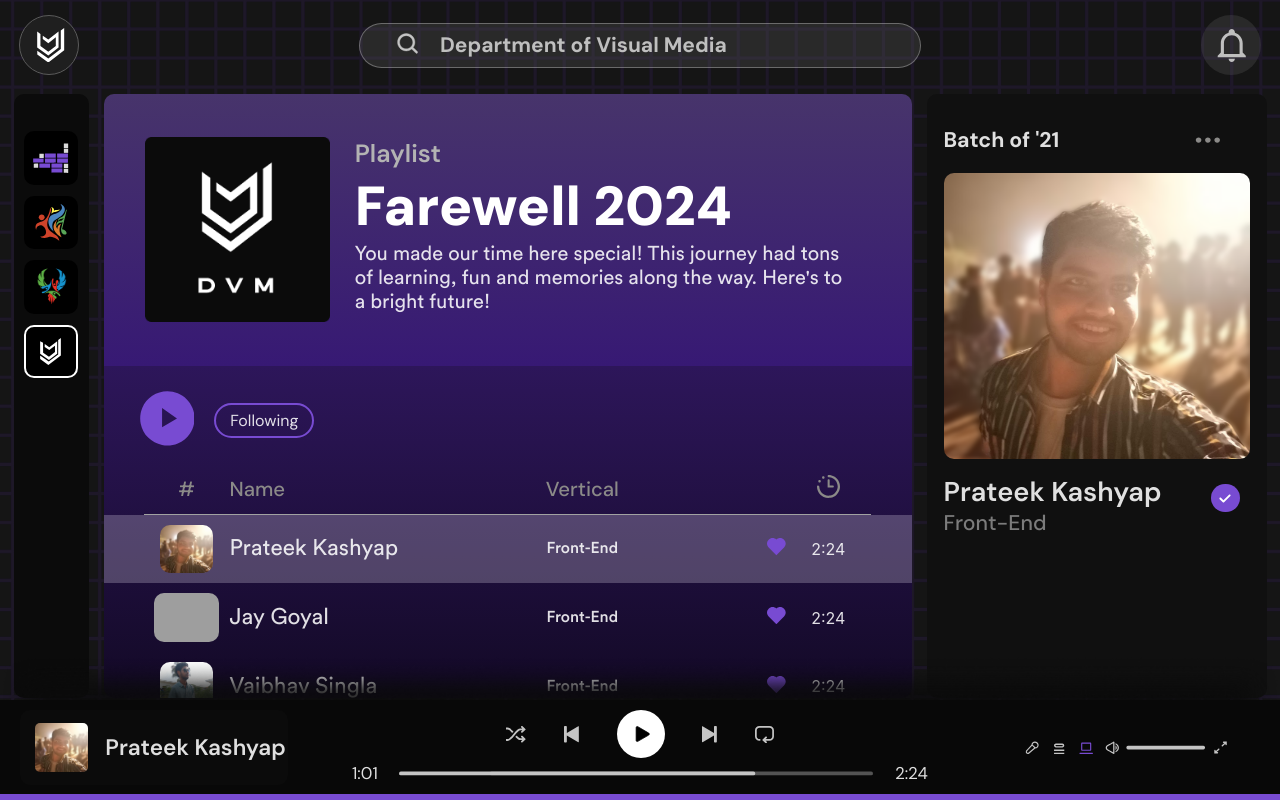
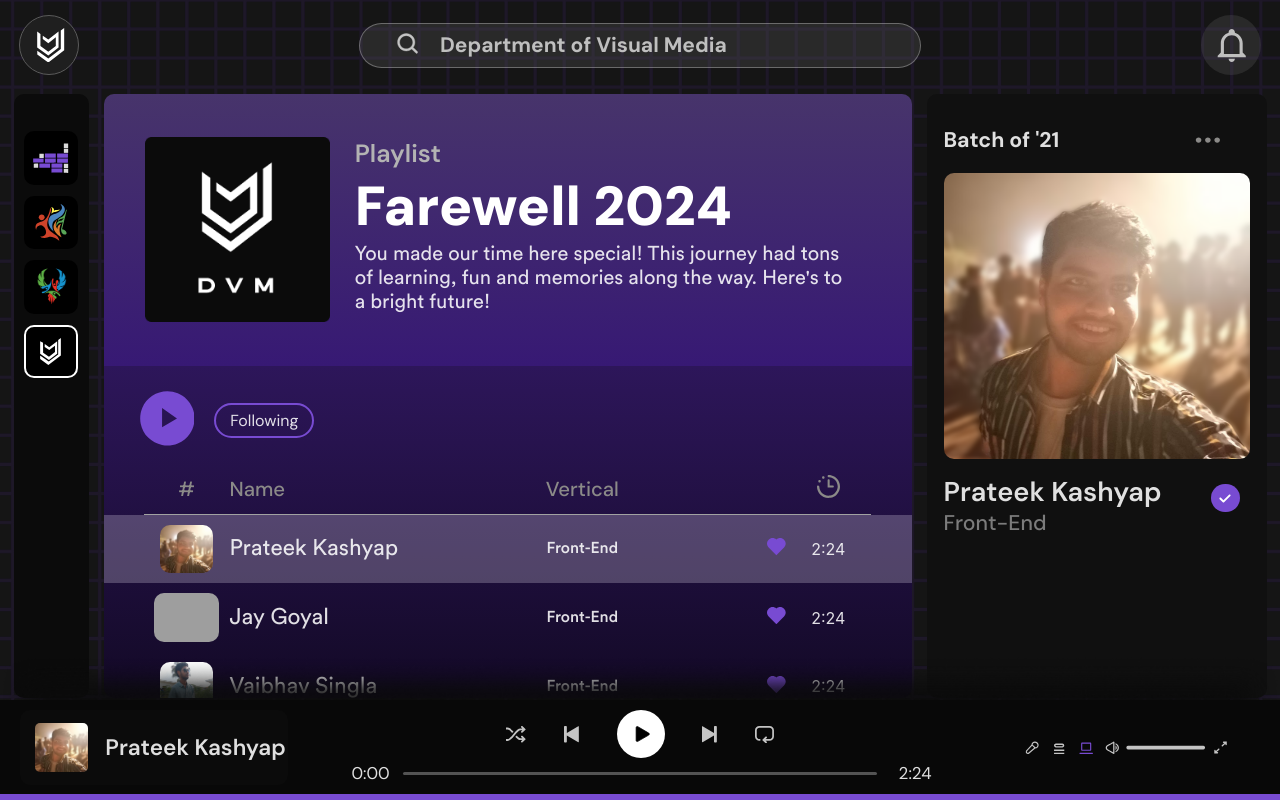
Before and after one commit to sumit9722/dvm-farewell-2024, a React (Vite) app: page / in a window 1280 px wide. Built offline with nearby package versions, Linux system fonts and the light colour scheme; grey boxes are pictures that could not be loaded; a web font is replaced by a local one.

Commit message:
desktop slide

```diff
--- a/src/App.jsx
+++ b/src/App.jsx
@@ -50,6 +50,8 @@ function App() {
 
   const [currentIndex, setCurrentIndex] = useState(0);
   const [isPlaying, setIsPlaying] = useState(false);
+  const [duration, setDuration] = useState(144);
+  const [currDuration, setCurrDuration] = useState(0);
   const audioRef = useRef(null);
 
   const handlePause = () => {setIsPlaying((prev) => !prev);};
@@ -73,6 +75,26 @@ function App() {
     setCurrentIndex(ind);
   };
 
+  const handleTime = (val) =>{
+    if (audioRef.current) {
+      audioRef.current.currentTime = val;
+      setCurrDuration(val);
+    }
+  }
+
+  useEffect(()=>{
+    let interval;
+    if(isPlaying){
+      interval = setInterval(() => {
+        setCurrDuration(audioRef.current.currentTime);
+      }, 500);
+    }
+    else {
+      clearInterval(interval);
+    }
+    return () => clearInterval(interval);
+  },[isPlaying])
+
   useEffect(()=>{
 
     if(isPlaying)
@@ -87,31 +109,38 @@ function App() {
   },[isPlaying])
 
   useEffect(() => {
-    if (audioRef.current)
-    {
-      audioRef.current.load();
-      if(isPlaying)
-      {
-        audioRef.current.play();
+    const audio = audioRef.current;
+    console.log(audioRef);
+    const handleLoadedMetadata = () => { setDuration(audio.duration); };
+
+    if (audio) {
+      audio.load();
+      audio.addEventListener('loadedmetadata', handleLoadedMetadata);
+      if (isPlaying) {
+        audio.play();
       }
       else
       {
-        audioRef.current.pause();
+        audio.pause();
       }
     }
+    return () => {
+      if (audio) {
+      audio.removeEventListener('loadedmetadata', handleLoadedMetadata);
+      }}
   }, [currentIndex]);
 
   return (
     <>
     <div className="page">
       <Navbar />
-      <MainBody data={data} curr={currentIndex} handleClick={handleClick} handlePrev={handlePrev} handleNext={handleNext} handlePause = {handlePause} pause = {isPlaying}/>
+      <MainBody data={data} curr={currentIndex} handleClick={handleClick} handlePrev={handlePrev} handleNext={handleNext} handlePause = {handlePause} pause = {isPlaying} dur = {duration} handleTime = {handleTime} currTime = {currDuration}/>
       <Footer />
     </div>
     <div className="pageMobile">
-      <MobilePage data={data} curr={currentIndex} handlePrev={handlePrev} handleNext={handleNext} handlePause = {handlePause} pause = {isPlaying}/>
+      <MobilePage data={data} curr={currentIndex} handlePrev={handlePrev} handleNext={handleNext} handlePause = {handlePause} pause = {isPlaying} dur = {duration} handleTime = {handleTime} currTime = {currDuration}/>
     </div>
-    <audio ref={audioRef} src={data[currentIndex].audio} autoPlay/>
+    <audio ref={audioRef} src={data[currentIndex].audio} loop/>
     </>
   )
 }
--- a/src/components/BottomPlayer.jsx
+++ b/src/components/BottomPlayer.jsx
@@ -7,7 +7,7 @@ export default function BottomPlayer(navFunc){
     return (
         <div className="bottomPlayerDiv">
             <SongDetail items = {navFunc.items} />
-            <Player prev={navFunc.prev} next={navFunc.next} pause = {navFunc.pause} isPause={navFunc.isPause}></Player>
+            <Player prev={navFunc.prev} next={navFunc.next} pause = {navFunc.pause} isPause={navFunc.isPause} dur = {navFunc.dur} time = {navFunc.handleTime} currTime = {navFunc.currTime}></Player>
             <PlayerOptions></PlayerOptions>
         </div>
     )
--- a/src/components/MainBody.jsx
+++ b/src/components/MainBody.jsx
@@ -4,7 +4,7 @@ import Carousel from "./Carousel";
 import PlaylistSection from "./PlaylistSection";
 import BottomPlayer from "./BottomPlayer";
 
-export default function MainBody({data, curr, handleNext, handlePrev, handleClick, handlePause, pause}) {
+export default function MainBody({data, curr, handleNext, handlePrev, handleClick, handlePause, pause, dur, handleTime, currTime}) {
 
   return (
     <>
@@ -13,7 +13,7 @@ export default function MainBody({data, curr, handleNext, handlePrev, handleClic
             <PlaylistSection clickFunc = {handleClick} items = {data} curr ={curr}/>
             <Carousel items={[data[curr]]} />
         </div>
-        <BottomPlayer prev={handlePrev} next={handleNext} items={[data[curr]]} pause={handlePause} isPause ={pause}/>
+        <BottomPlayer prev={handlePrev} next={handleNext} items={[data[curr]]} pause={handlePause} isPause ={pause} dur = {dur} handleTime= {handleTime} currTime = {currTime}/>
     </>
   );
 }
--- a/src/components/Player.css
+++ b/src/components/Player.css
@@ -30,7 +30,9 @@ button{
 }
 
 .timebar{
-    display: flex;
+    display:grid;
+    grid-template-columns: 1;
+    grid-template-rows: 1;
     align-items: center;
     justify-content: center;
 }
@@ -39,8 +41,66 @@ button{
     font-size: 12px; /*absolute value*/
     font-family: "DM Sans";
     font-weight: 700;
+    width: 30px;
 }
 
 button:hover .navbtnsvg .navbtns{
     fill: white;
 }
+
+.seekbar{
+    grid-row: 1/2;
+    grid-column: 1/2;
+    appearance: none;
+    height: 3px;
+    width:474px;
+    background: #535353;
+    border-radius: 5px;
+    outline: none;
+    cursor: pointer;
+    position: relative;
+}
+
+.before {
+    grid-row: 1/2;
+    grid-column: 1/2;
+    height: 4px;
+    width:474px;
+    background: #C4C4C4;
+    transform: scaleX(0);
+    transform-origin: left;
+    /* transition: transform 0.1s linear; */
+    border-radius: 5px;
+    z-index: 2;
+    pointer-events: none;
+}
+
+.seekbar::-webkit-slider-thumb {
+    appearance: none;
+
+}
+.seekbar:hover::-webkit-slider-thumb {
+    width: 10px;
+    height: 10px;
+    background: #C4C4C4;
+    border-radius: 50%;
+
+}
+.seekbar::-moz-range-thumb {
+    appearance: none;
+}
+.seekbar:hover::-moz-range-thumb {
+    width: 10px;
+    height: 10px;
+    background: #C4C4C4;
+    border-radius: 50%;
+}
+.seekbar::-ms-thumb {
+    appearance: none;
+}
+.seekbar:hover::-ms-thumb {
+    width: 10px;
+    height: 10px;
+    background: #C4C4C4;
+    border-radius: 50%;
+}
--- a/src/components/Player.jsx
+++ b/src/components/Player.jsx
@@ -1,6 +1,28 @@
 import "./Player.css"
+import { useRef } from "react"
+import { useState } from "react";
 
 export default function Player(navFunc){
+    const slideRef = useRef(null);
+    const [sliderValue, setSliderValue] = useState((navFunc.currTime/navFunc.dur) * 100);
+
+    function handleSeekbar(e){
+        setSliderValue(e.target.value);
+        navFunc.time((e.target.value/100)*navFunc.dur)
+    }
+
+    // setSliderValue((navFunc.currTime/navFunc.dur) * 100);
+
+    const beforeStyle = {
+        transform: `scaleX(${(navFunc.currTime/navFunc.dur)})`
+    }
+
+    function formatTime(seconds) {
+        const minutes = Math.floor(seconds / 60);
+        const secs = Math.floor(seconds % 60);
+        return `${minutes}:${secs < 10 ? '0' : ''}${secs}`;
+      }
+
     return (
         <div className="playerDiv">
             <div className="controls">
@@ -51,14 +73,12 @@ export default function Player(navFunc){
                 </div>
             </div>
             <div className="timeline">
-                <div className="time currTime">1:01</div>
+                <div className="time currTime">{formatTime(navFunc.currTime)}</div>
                 <div className="timebar">
-                    <svg width="474" height="4.5" viewBox="0 0 632 6" fill="none" xmlns="http://www.w3.org/2000/svg">
-                    <rect x="121" y="0.75" width="511" height="5" rx="2.5" fill="#535353"/>
-                    <rect y="0.75" width="475" height="5" rx="2.5" fill="#C4C4C4"/>
-                    </svg>
+                    <div  style={beforeStyle} className="before"></div>
+                    <input ref={slideRef} type="range" value={`${(navFunc.currTime/navFunc.dur) * 100}`} min="0" max="100"className="seekbar" onChange={handleSeekbar}/>
                 </div>
-                <div className="time finishtime">2:24</div>
+                <div className="time finishtime">{formatTime(navFunc.dur)}</div>
             </div>
         </div>
     )
```
